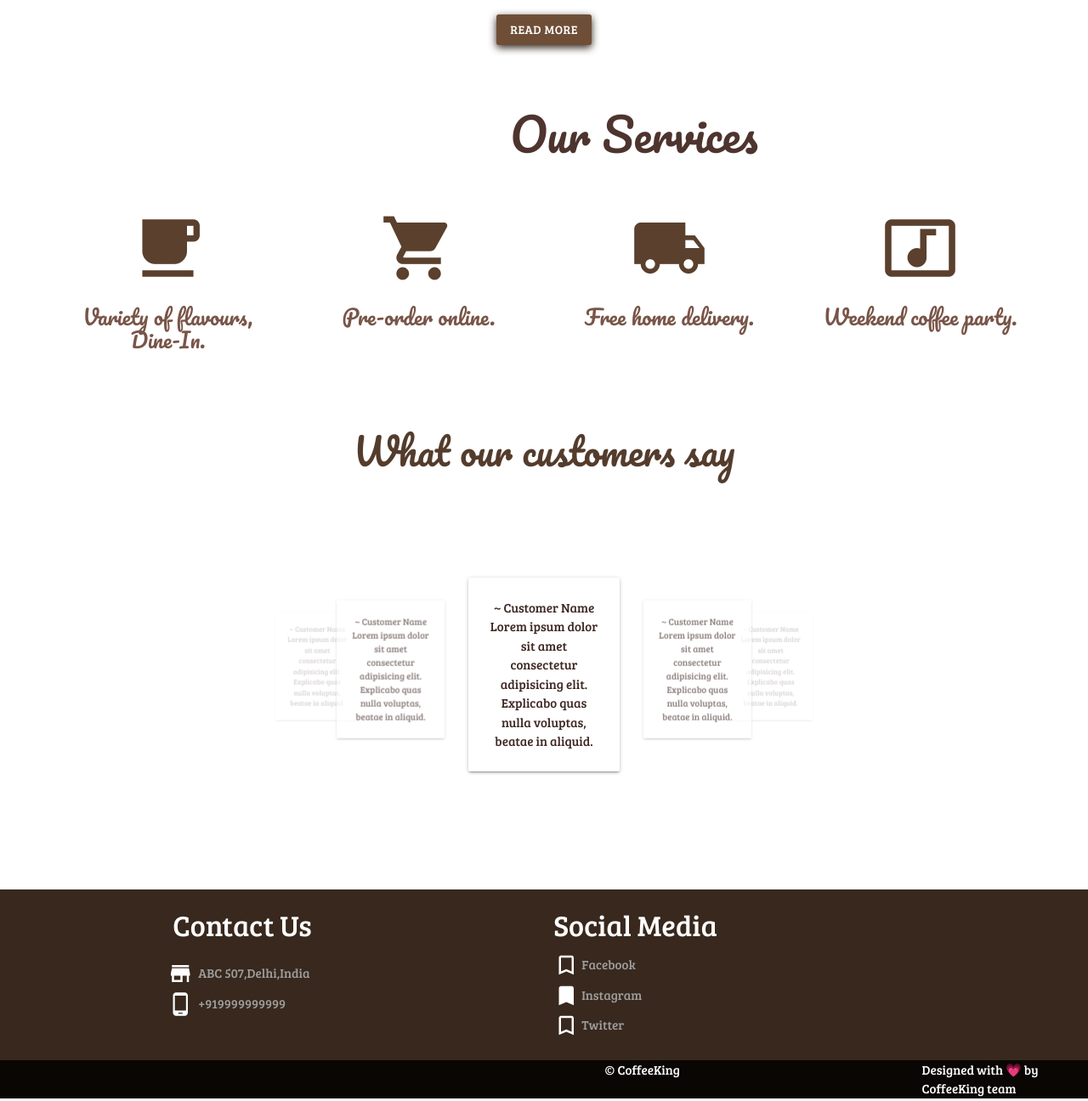
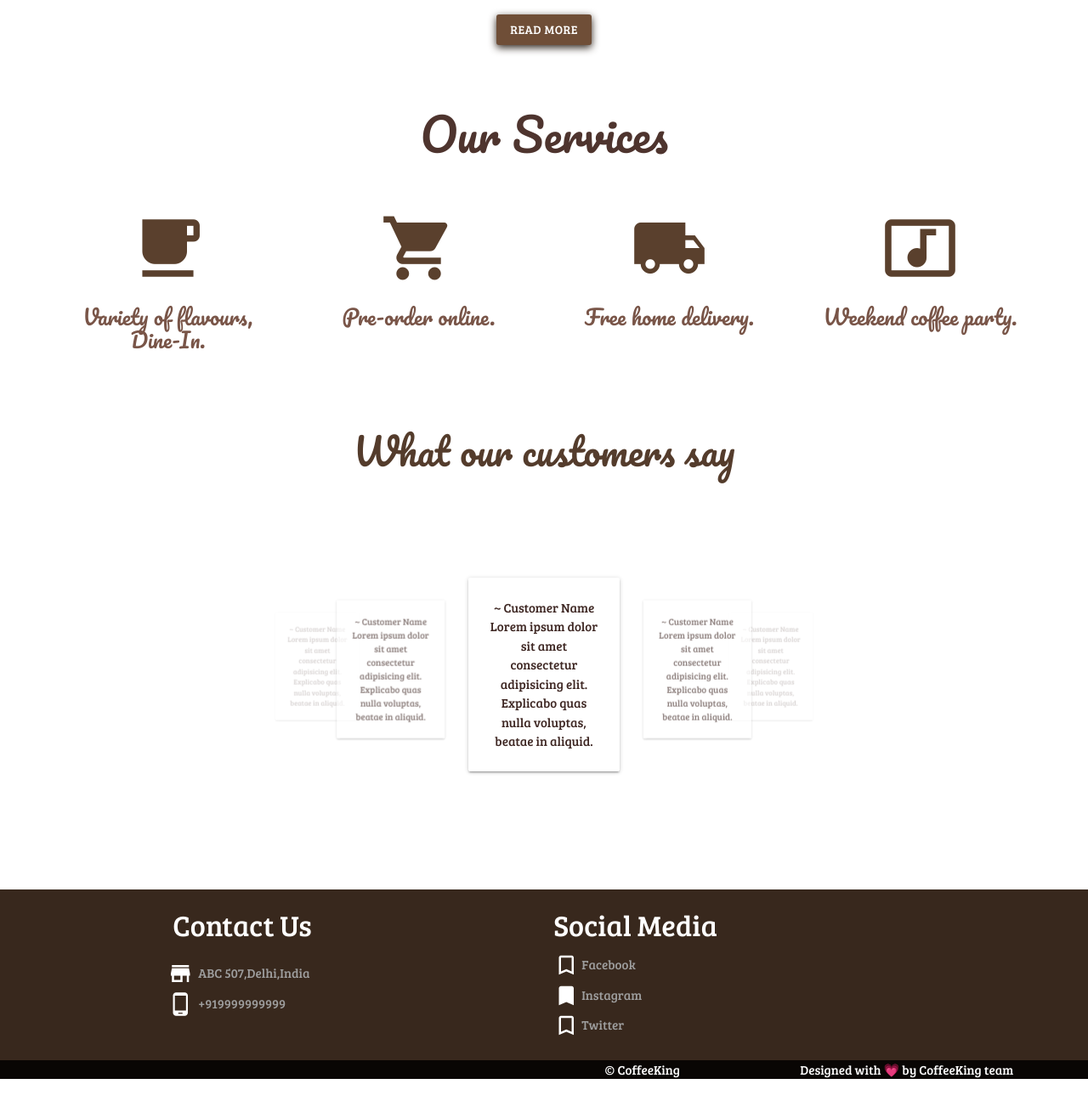
Before and after one commit to PrimePP/coffee-king, a website: page index.html in a window 1280 px wide. Shown: the part 2328-3624 px from the top of the page at 85% size. Drawn offline with nearby package versions, Linux system fonts and the light colour scheme.

Commit message:
fixed services heading section and readme updated

```diff
--- a/css/style.css
+++ b/css/style.css
@@ -190,5 +190,5 @@ font-family: 'Bree Serif', serif;
 }
 
 .footer-two-explaination{
-   margin-left: 220px;
+   text-align: center;
 }
--- a/index.html
+++ b/index.html
@@ -169,7 +169,7 @@
         </div>
     </section>
     <section class="fservices">
-        <h2 class="heading" style="margin-left: 600px; margin-bottom:40px;margin-top:40px;color:#4E342E">Our Services</h2>
+        <h2 class="heading service-heading" style="text-align: center; margin-bottom:40px;margin-top:40px;color:#4E342E">Our Services</h2>
         <div class="row row-style " style="padding-left: 50px; padding-right:50px">
             <div class="col s12 m12 l3 center" style="padding:20px;">
                 <i class="large material-icons icon-coffee">free_breakfast</i>
```
Also changed, not shown: readme.md.
